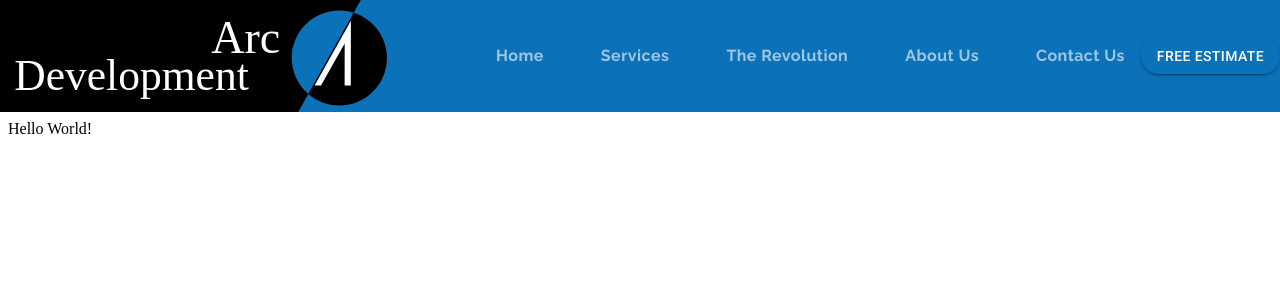
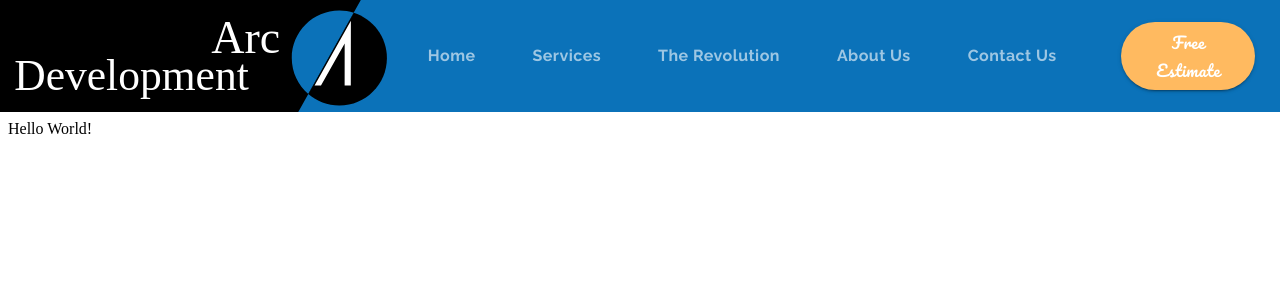
Before and after one commit to monello/hifi-material-ui, a React (Create React App) app: page / in a window 1280 px wide. Shown: the top 300 px of the page. Built offline with nearby package versions, Linux system fonts and the light colour scheme.

Commit message:
Added some more inline-styling (sx-system) for the Estimate button

```diff
--- a/src/components/ui/Header.jsx
+++ b/src/components/ui/Header.jsx
@@ -11,6 +11,7 @@ import {
 import { styled } from "@mui/material/styles";
 
 import logo from "../../assets/logo.svg";
+import theme from "./Theme";
 
 /**
  * ## STYLED COMPONENTS
@@ -79,8 +80,13 @@ const Header = (props) => {
             </StyledTabs>
             <Button
               variant="contained"
-              color="primary"
-              sx={{ borderRadius: "50px" }}
+              color="secondary"
+              sx={{
+                ...theme.typography.estimate,
+                borderRadius: "50px",
+                marginLeft: "50px",
+                marginRight: "25px",
+              }}
             >
               Free Estimate
             </Button>
--- a/src/components/ui/Theme.js
+++ b/src/components/ui/Theme.js
@@ -24,6 +24,12 @@ const theme = createTheme({
             textTransform: "none",
             fontWeight: 700,
             fontSize: "1rem",
+        },
+        estimate: {
+            fontFamily: "Pacifico",
+            fontSize: "1rem",
+            textTransform: "none",
+            color: "white",
         }
     }
 })
```
